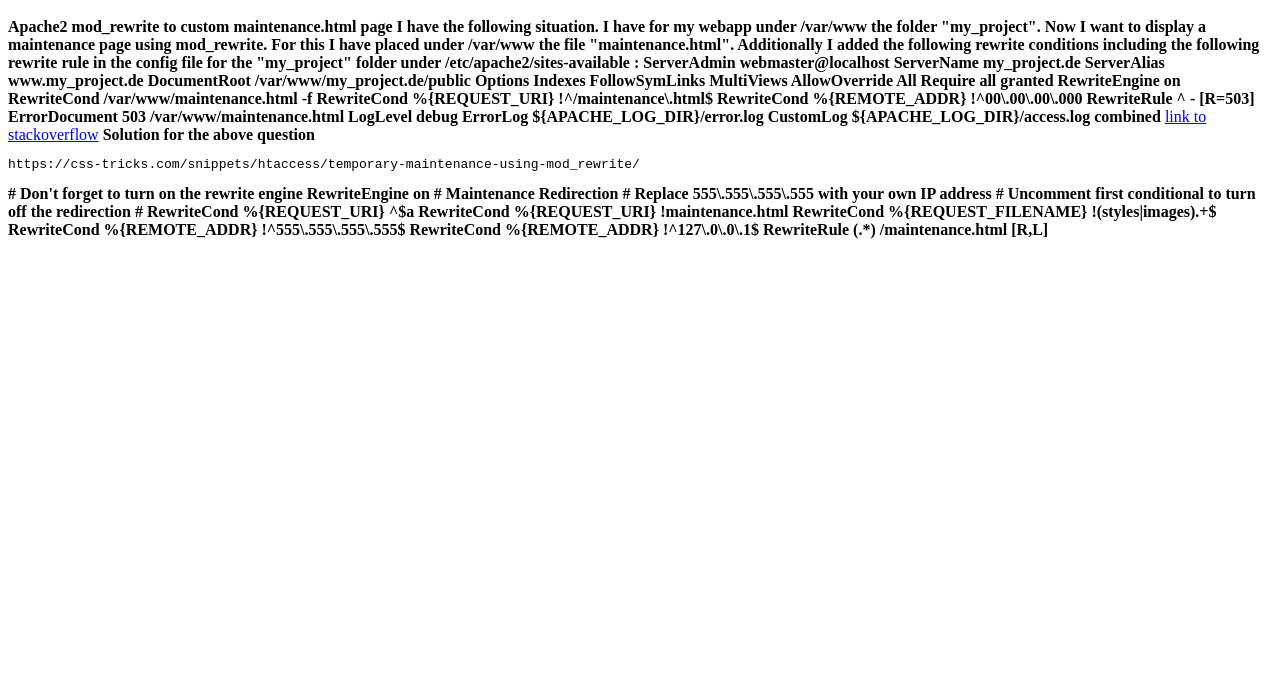
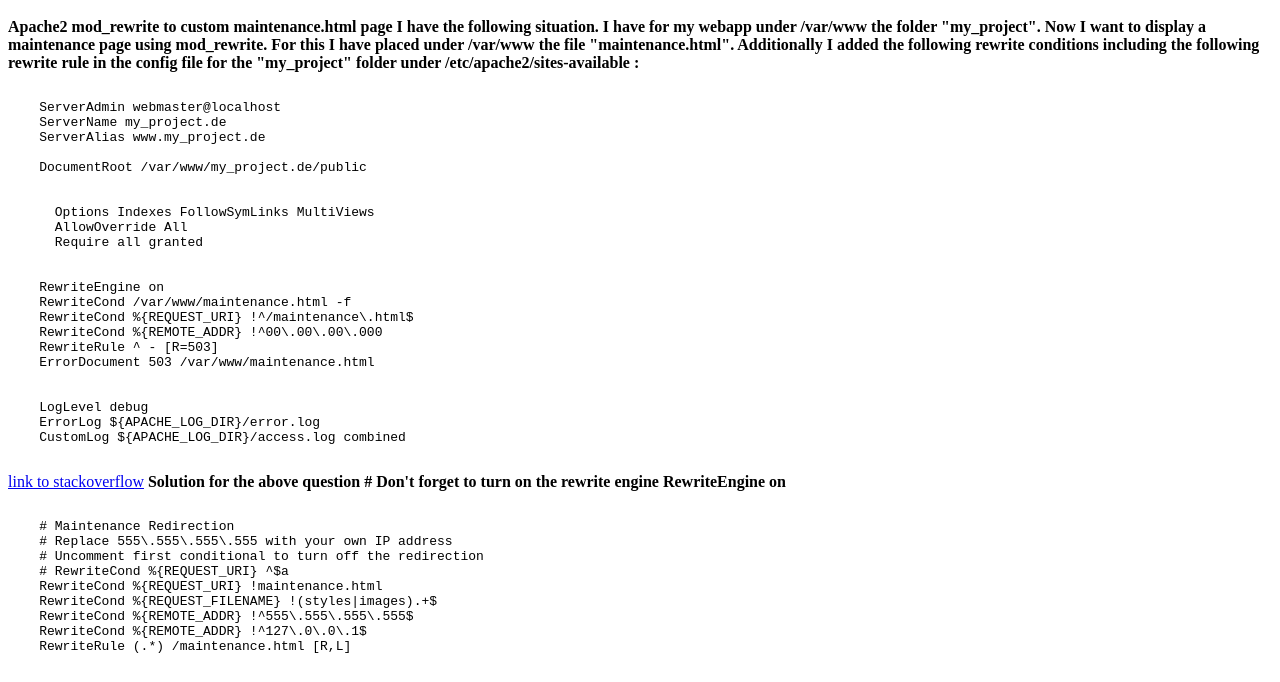
Before and after one commit to 44-563-Web-Apps-S23/44563-webapps-assignment-3-Lalith143kl, a plain HTML site: page index.html in a window 1280 px wide. Shown: the part 686-1368 px from the top of the page. Before the commit the page ends 933 px from the top, so only its background shows below. Drawn offline with Linux system fonts and the light colour scheme.

Commit message:
The code fencing is modified and commited

```diff
--- a/index.html
+++ b/index.html
@@ -81,8 +81,8 @@
 <b>Apache2 mod_rewrite to custom maintenance.html page
     I have the following situation. I have for my webapp under /var/www the folder "my_project". Now I want to display a maintenance page using mod_rewrite.
 
-For this I have placed under /var/www the file "maintenance.html". Additionally I added the following rewrite conditions including the following rewrite rule in the config file for the "my_project" folder under /etc/apache2/sites-available :
-
+For this I have placed under /var/www the file "maintenance.html". Additionally I added the following rewrite conditions including the following rewrite rule in the config file for the "my_project" folder under /etc/apache2/sites-available :</b>
+<pre>
 <VirtualHost *:80>
     ServerAdmin webmaster@localhost
     ServerName my_project.de
@@ -108,16 +108,18 @@ For this I have placed under /var/www the file "maintenance.html". Additionally
     ErrorLog ${APACHE_LOG_DIR}/error.log
     CustomLog ${APACHE_LOG_DIR}/access.log combined
 </VirtualHost>
-</b>
+</pre>
 
 <a href="https://stackoverflow.com/questions/75151346/apache2-mod-rewrite-to-custom-maintenance-html-page">link to stackoverflow</a>
 
 <b>Solution for the above question</b>
 
-<pre>https://css-tricks.com/snippets/htaccess/temporary-maintenance-using-mod_rewrite/</pre>
+<a href="//css-tricks.com/snippets/htaccess/temporary-maintenance-using-mod_rewrite/"></a>
 
 <b> # Don't forget to turn on the rewrite engine
-    RewriteEngine on
+    RewriteEngine on</b>
+
+    <pre>
 
     # Maintenance Redirection
     # Replace 555\.555\.555\.555 with your own IP address
@@ -128,8 +130,8 @@ For this I have placed under /var/www the file "maintenance.html". Additionally
     RewriteCond %{REMOTE_ADDR} !^555\.555\.555\.555$
     RewriteCond %{REMOTE_ADDR} !^127\.0\.0\.1$
     RewriteRule (.*) /maintenance.html [R,L]
-    </b>
 
+</pre>
 
 
 
```
